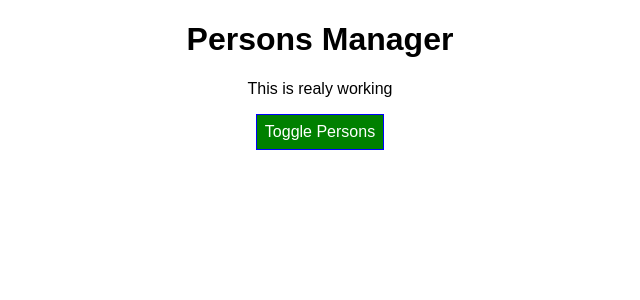
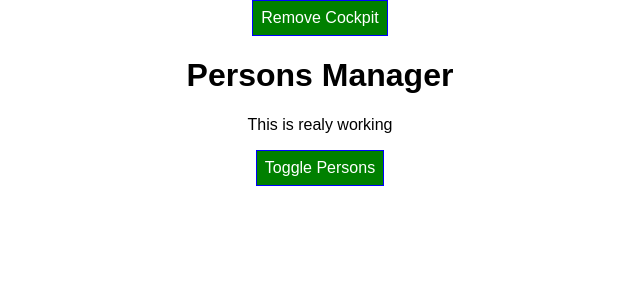
Before and after one commit to Balowen/react-complete-guide, a React app: page / in a window 1280 px wide. Shown: the top 300 px of the page, without its empty margins (320-960 px from the left). Built offline with nearby package versions, Linux system fonts and the light colour scheme.

Commit message:
s7:96 cleanup work with useEffect

```diff
--- a/src/components/Cockpit/Cockpit.js
+++ b/src/components/Cockpit/Cockpit.js
@@ -6,12 +6,26 @@
     // executes every render cycle of cockpit
     console.log('[Cockpit.js] useEffect');
     // HTTP request...
-    setTimeout(() => {
+    const timer = setTimeout(() => {
       alert('Saved data to cloud!');
     }, 1000);
+
+    // that return runs BEFORE the main useEffect function runs, but AFTER the (first) render cycle
+    return () => {
+      clearTimeout(timer);
+      console.log('[Cockpit.js] cleanup work in useEffect');
+    };
+
     // only applies if [props.persons] changes
-    // if you pass [] it will run only on the first render (as if ComponentDidMount)
+    // if you pass [] it will run only on the first render (as if ComponentDidMount) and when its unmounted
   }, []);
+
+  useEffect(() => {
+    console.log('[Cockpit.js] 2nd useEffect');
+    return () => {
+      console.log('[Cockpit.js] cleanup work in 2nd useEffect');
+    };
+  });
 
   const assignedClasses = [];
   let btnClass = '';
--- a/src/components/Persons/Persons.js
+++ b/src/components/Persons/Persons.js
@@ -26,6 +26,10 @@
     console.log(snapshot);
   }
 
+  componentWillUnmount() {
+    console.log('[Persons.js] componentWillUnmount');
+  }
+
   render() {
     console.log('[Persons.js] rendering');
     return this.props.persons.map((person, index) => {
--- a/src/containers/App.js
+++ b/src/containers/App.js
@@ -18,6 +18,7 @@
     ],
     otherState: 'some other value',
     showPersons: false,
+    showCockpit: true,
   };
 
   static getDerivedStateFromProps(props, state) {
@@ -29,7 +30,7 @@
     console.log('[App.js] componentDidMount');
   }
 
-  shouldComponentUpdate() {
+  shouldComponentUpdate(nextProps, nextState) {
     console.log('[App.js] shouldComponentUpdate');
     return true;
   }
@@ -86,12 +87,21 @@
 
     return (
       <div className={classes.App}>
+        <button
+          onClick={() => {
+            this.setState({ showCockpit: false });
+          }}
+        >
+          Remove Cockpit
+        </button>
+        {this.state.showCockpit ? (
           <Cockpit
             title={this.props.appTitle}
             showPersons={this.state.showPersons}
             persons={this.state.persons}
             clicked={this.togglePersonsHandler}
           />
+        ) : null}
         {persons}
       </div>
     );
```
Lines whose indentation alone changed are shown as unchanged.
